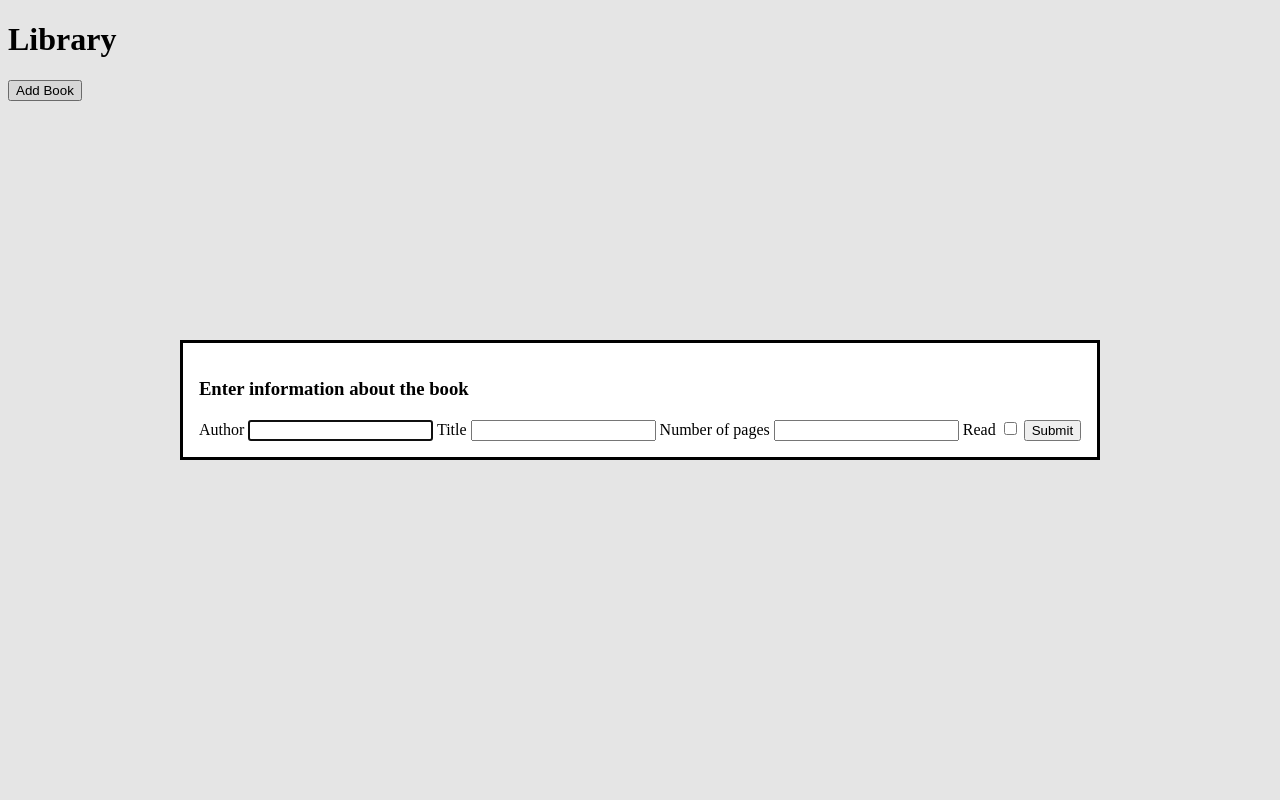
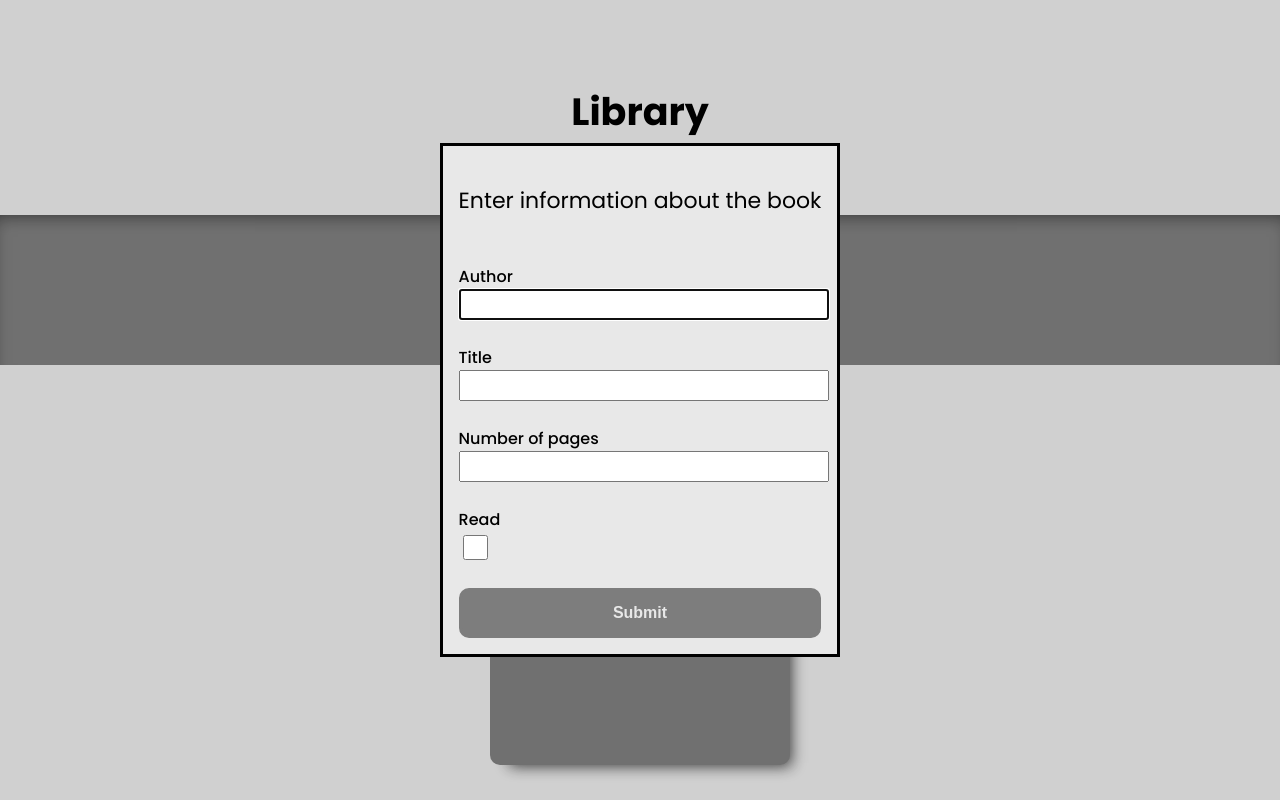
Before and after one commit to Joshrobertson023/library, a plain HTML site: page index.html in a window 1280 px wide. Both pictures are taken after a click on the button "Add Book". Drawn offline with Linux system fonts and the light colour scheme.

Commit message:
Added UI, need to fix bug--content not showing in cards

```diff
--- a/index.html
+++ b/index.html
@@ -3,15 +3,21 @@
 <head>
    <meta charset="UTF-8">
    <meta name="viewport" content="width=device-width, initial-scale=1.0">
+   <link rel="preconnect" href="https://fonts.googleapis.com">
+   <link rel="preconnect" href="https://fonts.gstatic.com" crossorigin>
+   <link href="https://fonts.googleapis.com/css2?family=Barlow:wght@600&family=IBM+Plex+Sans:wght@200;300;400;500;600;700&family=Poppins:wght@400;500;600;700&family=Ubuntu:wght@700&display=swap" rel="stylesheet">
    <link rel="stylesheet" href="style.css">
    <script src="script.js" defer></script>
    <title>Library</title>
 </head>
 <body>
-   <h1>Library</h1>
-   <button id="add">Add Book</button>
-   <ul id="show">
-   </ul>
+   <div class="header">Library</div>
+   <div class="button">
+      <button id="add">Add Book</button>
+   </div>
+   <div class="content">
+      <div class="card"></div>
+   </div>
    <dialog>
       <h3>Enter information about the book</h3>
       <form id="addBookForm">
@@ -23,7 +29,7 @@
          <input type="number" id="inputNumber">
          <label>Read</label>
          <input type="checkbox" id="inputRead">
-         <button type="button">Submit</button>
+         <button class="secondary" type="button">Submit</button>
       </form>
    </dialog>
 </body>
--- a/script.js
+++ b/script.js
@@ -4,19 +4,25 @@
 /* Date:         November 3, 2023                                     */
 /* Author:       Josh Robertson                                       */
 /*                                                                    */
+/* This is a simple library. There is one button to add a book to the */
+/* library, then a form appears and the user can enter the book's     */
+/* author, title, number of pages, and check if it has been read or   */
+/* not. When the form is submitted the book is added to the library   */
+/* and added to the list of books. Next to each book listing is a     */
+/* delete button and a button to change the read status.              */
 /*                                                                    */
 /**********************************************************************/
 
 /**********************************************************************/
 /*                            DOM constants                           */
 /**********************************************************************/
-const show = document.getElementById('show'),
+const show = document.querySelector('.content'),
       btnAdd = document.getElementById('add'),
       dialog = document.querySelector('dialog'),
-      btnOK = document.querySelector('dialog button');
+      btnOK = document.querySelector('.secondary');
 
 /**********************************************************************/
-/*                          Global variables                          */
+/*                          Global declarations                       */
 /**********************************************************************/
 let library = [];
 
@@ -38,34 +44,41 @@ function addBookToLibrary(author, title, number, read) {
 }
 
 function displayBook(book) {
-   const showLine = document.createElement('li');
-   const divText = document.createElement('div');
+   const showLine = document.createElement('div');
+   showLine.classList.add('card');
+   const authorText = document.createElement('p'),
+         titleText = document.createElement('p'),
+         pagesText = document.createElement('p'),
+         readText = document.createElement('p');
    show.appendChild(showLine);
 
    const btnRemove = document.createElement('button');
    const btnRead = document.createElement('button');
 
-   showLine.appendChild(divText);
+   showLine.appendChild(authorText);
+   showLine.appendChild(titleText);
+   showLine.appendChild(pagesText);
+   showLine.appendChild(readText);
    showLine.appendChild(btnRemove);
    showLine.appendChild(btnRead);
 
    btnRemove.textContent = "Delete";
    btnRead.textContent = "Mark as read";
 
-   updateDiv(divText, btnRead, book.author, book.title, book.pages, book.read);
+   updateDiv(showLine, authorText, titleText, pagesText, readText, btnRead, book.author, book.title, book.pages, book.read);
 
    btnRemove.addEventListener('click', () => {
       showLine.remove();
       removeBookFromLibrary(book);
-      // Remove book from library array
    })
+
    btnRead.addEventListener('click', () => {
       if(book.read) {
          book.read = false;
       } else {
          book.read = true;
       }
-      updateDiv(divText, btnRead, book.author, book.title, book.pages, book.read);
+      updateDiv(showLine, btnRead, book.author, book.title, book.pages, book.read);
    })
 }
 
@@ -74,16 +87,16 @@ function removeBookFromLibrary(book) {
    library.splice(bookIndex, 1);
 }
 
-function updateDiv(divText, btnRead, author, title, pages, read) {
-   divText.textContent = '';
-   divText.textContent = `Author: ${author};
-   Title: ${title};
-   Num of Pages: ${pages}; `;
+function updateDiv(showLine, authorText, titleText, pagesText, readText, btnRead, author, title, pages, read) {
+   showLine.textContent = '';
+   authorText.value = `Author: ${author}`;
+   titleText.textContent = `Title: ${title}`;
+   pagesText.textContent = `Num of Pages: ${pages}`;
    if(read) {
-      divText.textContent += `Has been read.`;
+      readText.textContent = `Has been read.`;
       btnRead.textContent = 'Mark as unread'
    } else {
-      divText.textContent += `Has not been read.`;
+      readText.textContent = `Has not been read.`;
       btnRead.textContent = 'Mark as read';
    }
 }
--- a/style.css
+++ b/style.css
@@ -0,0 +1,132 @@
+:root {
+   --background-color: #e8e8e8;
+   --primary-color: #383838;
+   --text-color: #1a1a1a;
+   --secondary-color: #e3e3e3;
+   --accent-color: #7d7d7d;
+   --primary-font: 'Poppins', sans-serif;
+}
+
+body {
+   background-color: var(--background-color);
+   font-family: var(--primary-font);
+   display: flex;
+   align-items: center;
+   flex-direction: column;
+   /* overflow-x: hidden; */
+   padding: 0px 100px;
+}
+
+.header {
+   font-size: 38px;
+   font-weight: bold;
+   margin: 75px 0px;
+}
+
+.button {
+   background-color: var(--accent-color);
+   width: 100vw;
+   height: 150px;
+   box-shadow: 1px 10px 19px -11px rgba(0,0,0,0.63) inset;
+   display: flex;
+   justify-content: center;
+   align-items: center;
+}
+
+button {
+   width: 200px;
+   height: 60px;
+   border-radius: 10px;
+   background-color: var(--primary-color);
+   font-size: 16px;
+   font-weight: 600;
+   color: var(--background-color);
+   border: 3px solid var(--primary-color);
+   transition: .1s ;
+}
+
+button:hover {
+   background-color: var(--accent-color);
+   transition: .1s;
+   color: var(--primary-color);
+   cursor: pointer;
+}
+
+/**********************************************************************/
+/*                                 Dialog                             */
+/**********************************************************************/
+dialog {
+   background-color: var(--background-color);
+}
+
+dialog h3 {
+   font-size: 22px;
+   font-weight: 300;
+}
+
+form {
+   display: flex;
+   flex-direction: column;
+}
+
+form label {
+   margin-top: 25px;
+   font-weight: 500;
+}
+
+form input {
+   height: 25px;
+   width: 100%;
+}
+
+form input {
+   font-size: 16px;
+   font-weight: 300;
+   font-family: var(--primary-font);
+}
+
+input[type=checkbox] {
+   height: 25px;
+   width: 25px;
+   cursor: pointer;
+   border: 2px solid #555555;
+}
+
+.secondary {
+   margin-top: 25px;
+   width: 100%;
+   height: 50px;
+   background-color: var(--accent-color);
+   border: 3px solid var(--accent-color);
+   transition: .1s;
+}
+
+.secondary:hover {
+   cursor: poitner;
+   background-color: var(--background-color);
+   color: var(--accent-color);
+   transition: .1s;
+}
+
+/**********************************************************************/
+/*                                 Cards                              */
+/**********************************************************************/
+
+.content {
+   height: 100%;
+   width: 100%;
+   display: flex;
+   justify-content: center;
+   align-items: center;
+   flex-wrap: wrap;
+   gap: 50px;
+   margin-top: 100px;
+}
+
+.card {
+   background-color: var(--accent-color);
+   box-shadow: 10px 10px 15px -9px rgba(0,0,0,0.75);
+   border-radius: 10px;
+   height: 300px;
+   width: 300px;
+}
```
